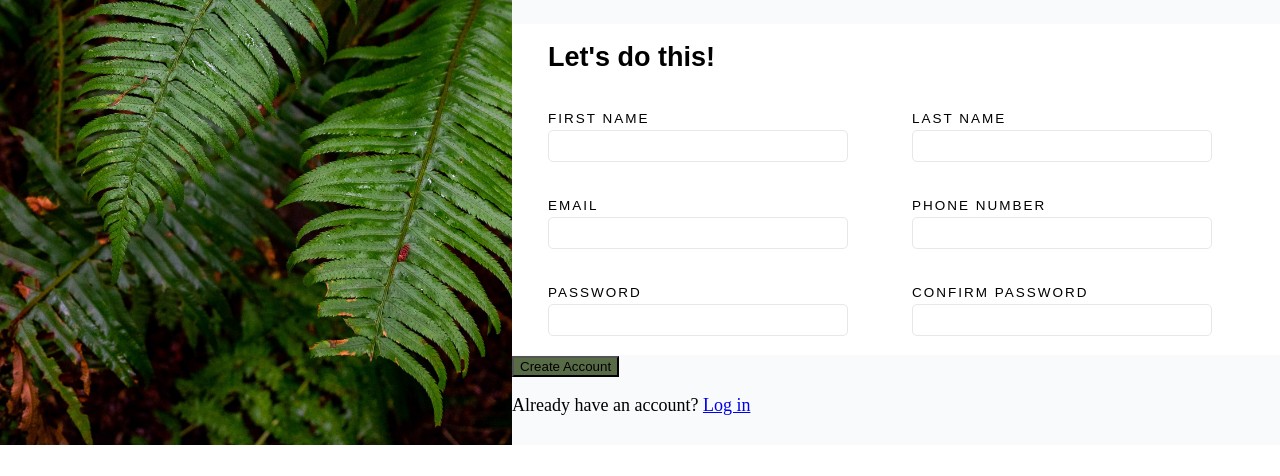
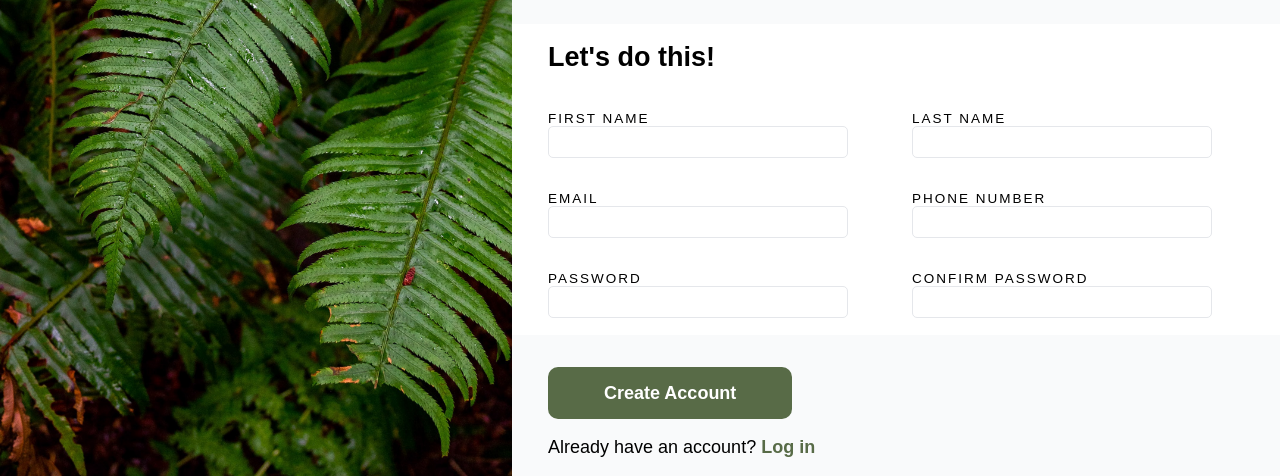
Before and after one commit to JoshDevHub/Sign-Up-Form, a plain HTML site: page index.html in a window 1280 px wide. Shown: the part 355-831 px from the top of the page. Before the commit the page ends 800 px from the top, so only its background shows below. Drawn offline with Linux system fonts and the light colour scheme.

Commit message:
feat: style the submit section of the page

```diff
--- a/styles/style.css
+++ b/styles/style.css
@@ -10,10 +10,15 @@
   --input-focus-border: hsl(231,66%,52%);
   --main-white: hsl(0, 100%, 100%);
   --off-white: hsl(210,19%,98%);
+  --submit-section-green: hsl(92, 20%, 35%);
 }
 
 *, *::before, *::after {
   box-sizing: border-box;
+}
+
+html {
+  font-family: sans-serif;
 }
 
 body {
@@ -59,7 +64,6 @@ h1 {
 }
 
 .cta-text {
-  font-family: sans-serif;
   font-size: 1.5rem;
   font-weight: bold;
   padding: 72px 200px 36px 36px;
@@ -71,7 +75,6 @@ h1 {
 }
 
 .form-inputs h2 {
-  font-family: sans-serif;
   font-size: 1.5rem;
   padding-top: 18px;
 }
@@ -79,14 +82,12 @@ h1 {
 .form-controls {
   display: flex;
   flex-flow: row wrap;
-  height: 260px;
+  height: 240px;
 }
 
 .form-controls label {
   letter-spacing: 2px;
-  font-family: sans-serif;
   font-size: 0.75rem;
-  margin-bottom: 4px;
   text-transform: uppercase;
 }
 
@@ -120,6 +121,30 @@ form li {
   list-style: none;
 }
 
+.submit-form {
+  margin-left: 36px;
+  padding-top: 32px;
+}
+
 button {
-  background-color: hsl(92, 20%, 35%);
+  background-color: var(--submit-section-green);
+  border: 2px solid transparent;
+  border-radius: 10px;
+  color: var(--main-white);
+  font-size: 1rem;
+  font-weight: bold;
+  padding: 0.75em 3em;
 }
+
+button:hover {
+  background: transparent;
+  border: 2px solid var(--submit-section-green);
+  color: var(--submit-section-green);
+  cursor: pointer;
+}
+
+.submit-form a {
+  color: var(--submit-section-green);
+  font-weight: bold;
+  text-decoration: none;
+}
```
